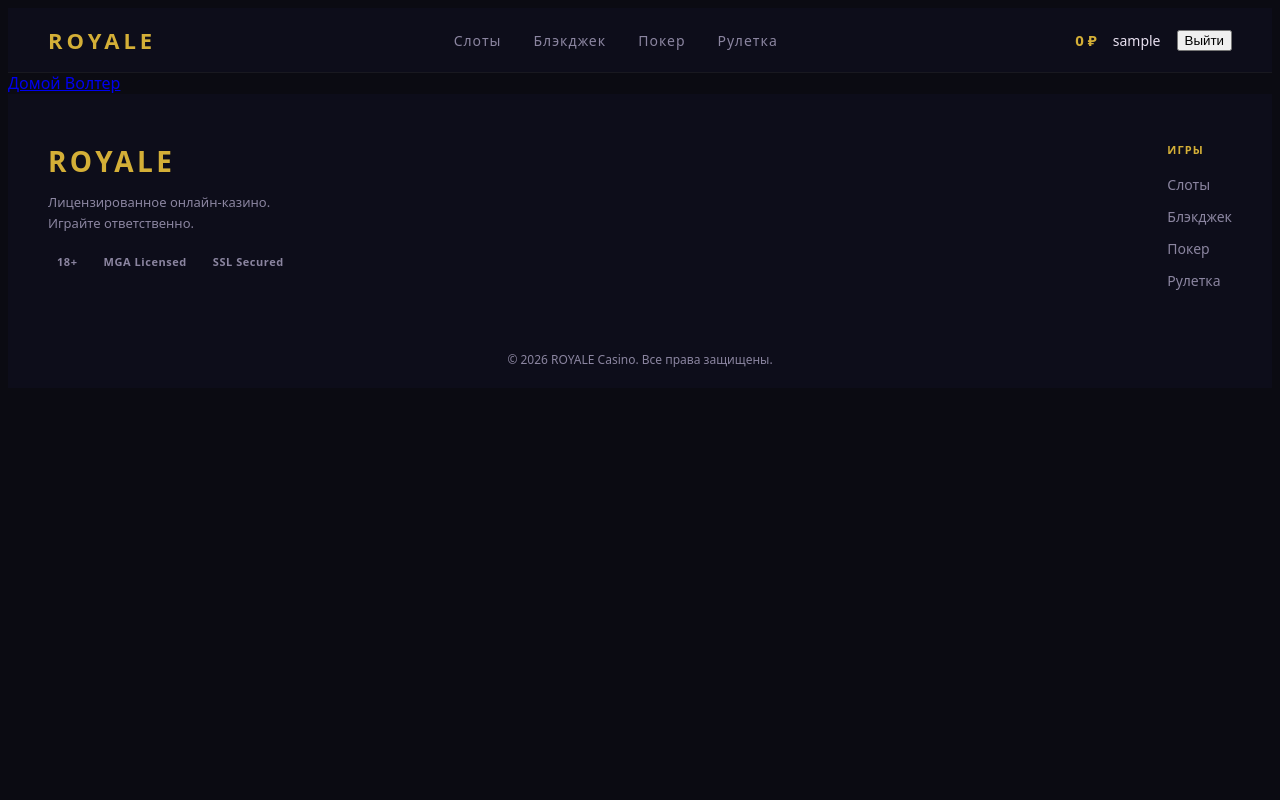
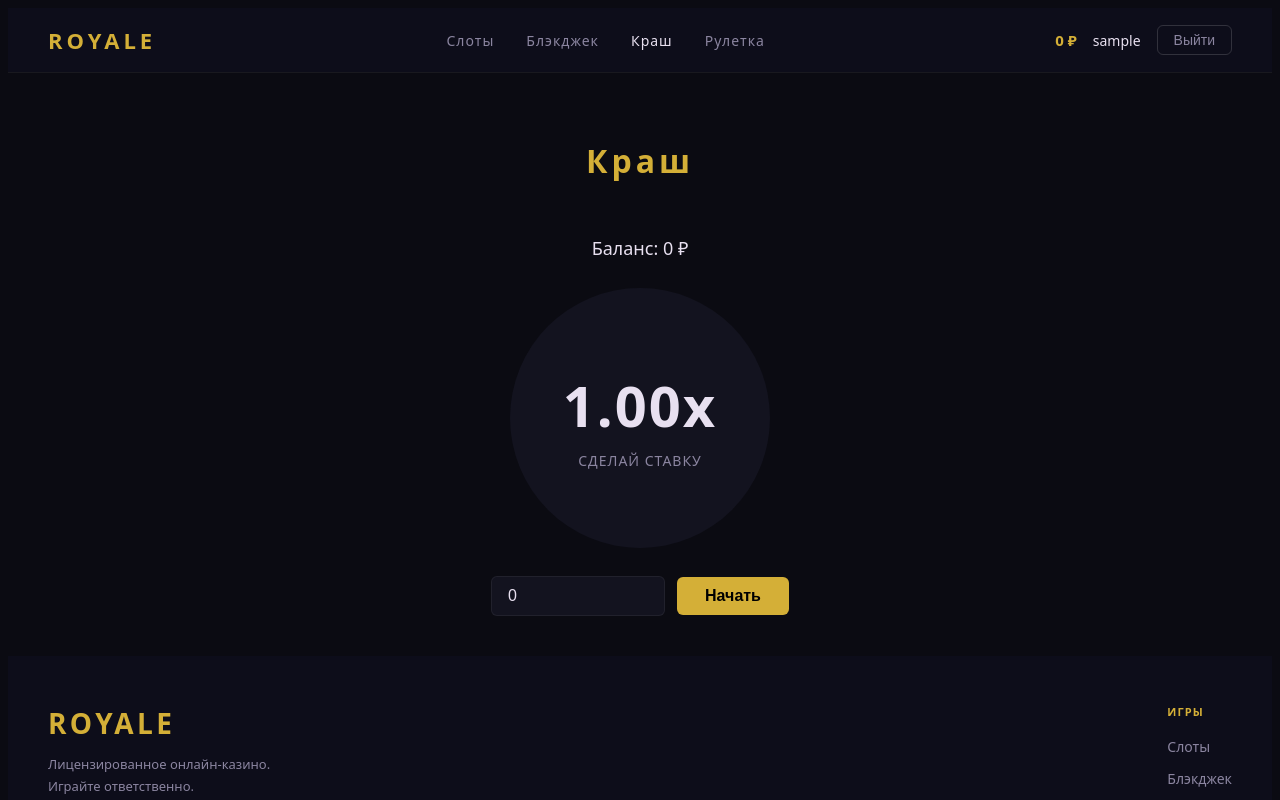
Before and after one commit to MOSCOW2015/casino, a Vue app: page /crash in a window 1280 px wide. Shown: the top 800 px of the page. Built offline with nearby package versions, Linux system fonts and the light colour scheme; sample sign-in values are in the browser's storage.

Commit message:
Краш — игра с растущим множителем

```diff
--- a/src/components/GameCards.vue
+++ b/src/components/GameCards.vue
@@ -17,11 +17,11 @@ const games = ref([
     route: '/blackjack'},
 
     {id: 3,
-    name: "Poker Texas",
+    name: "Crash",
     provider: "Royal Casino",
     badge: "NEW",
-    emoji: '♦️',
-    route: '/poker'},
+    emoji: '🚀',
+    route: '/crash'},
 
     {id: 4,
     name: "Roulette",
--- a/src/components/layout/AppHeader.vue
+++ b/src/components/layout/AppHeader.vue
@@ -25,7 +25,7 @@ defineProps({
             <ul>
                 <li><RouterLink to="/slots">Слоты</RouterLink></li>
                 <li><RouterLink to="/blackjack">Блэкджек</RouterLink></li>
-                <li><RouterLink to="/poker">Покер</RouterLink></li>
+                <li><RouterLink to="/crash">Краш</RouterLink></li>
                 <li><RouterLink to="/roulette">Рулетка</RouterLink></li>
             </ul>
         </nav>
@@ -37,7 +37,7 @@ defineProps({
         <div class="user-info" v-else>
             <span class="user-balance">{{ balance }} ₽</span>
             <span class="user-name">{{ username }}</span>
-            <button @click="loginExit">Выйти</button>
+            <button class="btn-logout" @click="loginExit">Выйти</button>
         </div>
     </header>
 </template>
@@ -137,4 +137,20 @@ nav a.router-link-active {
     color: var(--casino-text-primary);
     font-size: 14px;
 }
+
+.btn-logout {
+    background: transparent;
+    color: var(--text-secondary);
+    border: 1px solid rgba(255,255,255,0.15);
+    border-radius: var(--radius-sm);
+    padding: 6px 16px;
+    font-size: 14px;
+    cursor: pointer;
+    transition: border-color var(--t-fast), color var(--t-fast);
+}
+
+.btn-logout:hover {
+    border-color: var(--red);
+    color: var(--red);
+}
 </style>
--- /dev/null
+++ b/src/composables/useCrash.js
@@ -0,0 +1,59 @@
+import { ref } from 'vue'
+import usePlayer from './usePlayer'
+
+const { balance } = usePlayer()
+
+const multiplier = ref(1.00)
+const gameState = ref('idle') // idle | running | crashed | cashedOut
+const bet = ref(0)
+const cashoutMultiplier = ref(null)
+const crashPoint = ref(null)
+
+let interval = null
+
+function generateCrashPoint() {
+    const r = Math.random()
+    if (r < 0.01) return 1.00
+    return Math.max(1.00, Math.floor((100 / (r * 100)) * 100) / 100)
+}
+
+function startGame() {
+    if (bet.value <= 0 || bet.value > balance.value) return
+
+    balance.value -= bet.value
+    multiplier.value = 1.00
+    cashoutMultiplier.value = null
+    crashPoint.value = generateCrashPoint()
+    gameState.value = 'running'
+
+    interval = setInterval(() => {
+        multiplier.value = Math.round((multiplier.value + 0.01) * 100) / 100
+
+        if (multiplier.value >= crashPoint.value) {
+            multiplier.value = crashPoint.value
+            gameState.value = 'crashed'
+            clearInterval(interval)
+        }
+    }, 100)
+}
+
+function cashOut() {
+    if (gameState.value !== 'running') return
+
+    clearInterval(interval)
+    cashoutMultiplier.value = multiplier.value
+    const win = Math.floor(bet.value * multiplier.value)
+    balance.value += win
+    gameState.value = 'cashedOut'
+}
+
+function reset() {
+    gameState.value = 'idle'
+    multiplier.value = 1.00
+    cashoutMultiplier.value = null
+    crashPoint.value = null
+}
+
+export default function useCrash() {
+    return { multiplier, gameState, bet, cashoutMultiplier, startGame, cashOut, reset }
+}
--- a/src/router/router.js
+++ b/src/router/router.js
@@ -6,7 +6,7 @@ import NotFoundView from '../views/NotFoundView.vue'
 import SlotsView from '../views/SlotsView.vue'
 import BlackJackView from '../views/BlackJackView.vue'
 import RouletteView from '../views/RouletteView.vue'
-import PokerViews from '../views/PokerViews.vue'
+import CrashView from '../views/CrashView.vue'
 import usePlayer from '../composables/usePlayer'
 
 const { isLoggedIn } = usePlayer()
@@ -17,7 +17,7 @@ const routes = [
     {path:'/register', component: RegisterView, name: 'RegisterView'},
     {path: '/slots', component: SlotsView, name: 'SlotsView', meta: {needAuth: true}},
     {path: '/blackjack', component: BlackJackView, name: 'BlackJackView', meta: {needAuth: true}},
-    {path: '/poker', component: PokerViews, name: 'PokerViews', meta: {needAuth: true}},
+    {path: '/crash', component: CrashView, name: 'CrashView', meta: {needAuth: true}},
     {path: '/roulette', component: RouletteView, name: 'RouletteView', meta: {needAuth: true}},
     {path:'/:routeMatch(.*)*', component: NotFoundView, name: 'NotFoundView'}
 ]
--- /dev/null
+++ b/src/views/CrashView.vue
@@ -0,0 +1,188 @@
+<script setup>
+import useCrash from '../composables/useCrash'
+import usePlayer from '../composables/usePlayer'
+
+const { multiplier, gameState, bet, cashoutMultiplier, startGame, cashOut, reset } = useCrash()
+const { balance } = usePlayer()
+</script>
+
+<template>
+    <div class="crash-page">
+        <h2>Краш</h2>
+        <div class="balance">Баланс: {{ balance }} ₽</div>
+
+        <div class="multiplier-display" :class="{
+            'state-running': gameState === 'running',
+            'state-crashed': gameState === 'crashed',
+            'state-cashed': gameState === 'cashedOut'
+        }">
+            <div class="multiplier-value">{{ multiplier.toFixed(2) }}x</div>
+            <div class="multiplier-label">
+                <span v-if="gameState === 'idle'">Сделай ставку</span>
+                <span v-else-if="gameState === 'running'">Летим!</span>
+                <span v-else-if="gameState === 'crashed'">КРАШ!</span>
+                <span v-else-if="gameState === 'cashedOut'">Забрал на {{ cashoutMultiplier.toFixed(2) }}x</span>
+            </div>
+        </div>
+
+        <div class="controls" v-if="gameState === 'idle' || gameState === 'crashed' || gameState === 'cashedOut'">
+            <input
+                class="bet-input"
+                type="number"
+                v-model="bet"
+                placeholder="Ставка"
+                min="1"
+                :max="balance"
+            />
+            <button class="btn-gold" @click="gameState === 'idle' ? startGame() : reset()">
+                {{ gameState === 'idle' ? 'Начать' : 'Ещё раз' }}
+            </button>
+        </div>
+
+        <div class="controls" v-if="gameState === 'running'">
+            <div class="current-win">Сейчас: {{ Math.floor(bet * multiplier) }} ₽</div>
+            <button class="btn-cashout" @click="cashOut">Забрать</button>
+        </div>
+
+        <div class="result" v-if="gameState === 'crashed'">
+            Краш на {{ multiplier.toFixed(2) }}x — вы проиграли {{ bet }} ₽
+        </div>
+        <div class="result result-win" v-if="gameState === 'cashedOut'">
+            Выигрыш +{{ Math.floor(bet * cashoutMultiplier) }} ₽
+        </div>
+    </div>
+</template>
+
+<style scoped>
+.crash-page {
+    display: flex;
+    flex-direction: column;
+    align-items: center;
+    gap: 28px;
+    padding: 40px;
+}
+
+h2 {
+    font-size: 32px;
+    color: var(--gold);
+    letter-spacing: 4px;
+}
+
+.balance {
+    font-size: 18px;
+    color: var(--casino-text-primary);
+}
+
+.multiplier-display {
+    width: 260px;
+    height: 260px;
+    border-radius: 50%;
+    display: flex;
+    flex-direction: column;
+    align-items: center;
+    justify-content: center;
+    border: 3px solid var(--border-card);
+    background: var(--casino-bg-card);
+    transition: border-color 0.2s, background 0.2s;
+    gap: 8px;
+}
+
+.state-running {
+    border-color: var(--green);
+    background: rgba(45, 198, 83, 0.05);
+}
+
+.state-crashed {
+    border-color: var(--red);
+    background: rgba(230, 57, 70, 0.08);
+}
+
+.state-cashed {
+    border-color: var(--gold);
+    background: rgba(212, 175, 55, 0.08);
+}
+
+.multiplier-value {
+    font-size: 56px;
+    font-weight: 700;
+    color: var(--casino-text-primary);
+    letter-spacing: 2px;
+}
+
+.state-running  .multiplier-value { color: var(--green); }
+.state-crashed  .multiplier-value { color: var(--red); }
+.state-cashed   .multiplier-value { color: var(--gold); }
+
+.multiplier-label {
+    font-size: 14px;
+    color: var(--text-secondary);
+    letter-spacing: 1px;
+    text-transform: uppercase;
+}
+
+.controls {
+    display: flex;
+    gap: 12px;
+    align-items: center;
+}
+
+.bet-input {
+    background: var(--casino-bg-card);
+    border: var(--border-card);
+    border-radius: var(--radius-sm);
+    color: var(--casino-text-primary);
+    padding: 10px 16px;
+    font-size: 16px;
+    width: 140px;
+}
+
+.btn-gold {
+    background: var(--gold);
+    color: #000;
+    border: none;
+    border-radius: var(--radius-sm);
+    padding: 10px 28px;
+    font-size: 16px;
+    font-weight: 700;
+    cursor: pointer;
+    transition: background var(--t-fast);
+}
+
+.btn-gold:hover { background: var(--gold-hover); }
+
+.btn-cashout {
+    background: var(--green);
+    color: #000;
+    border: none;
+    border-radius: var(--radius-sm);
+    padding: 12px 36px;
+    font-size: 18px;
+    font-weight: 700;
+    cursor: pointer;
+    transition: opacity var(--t-fast);
+    animation: pulse 0.8s infinite alternate;
+}
+
+.btn-cashout:hover { opacity: 0.85; }
+
+@keyframes pulse {
+    from { box-shadow: 0 0 0 0 rgba(45, 198, 83, 0.4); }
+    to   { box-shadow: 0 0 0 10px rgba(45, 198, 83, 0); }
+}
+
+.current-win {
+    font-size: 20px;
+    font-weight: 700;
+    color: var(--green);
+}
+
+.result {
+    font-size: 18px;
+    color: var(--red);
+    font-weight: 600;
+}
+
+.result-win {
+    color: var(--gold);
+}
+</style>
```
